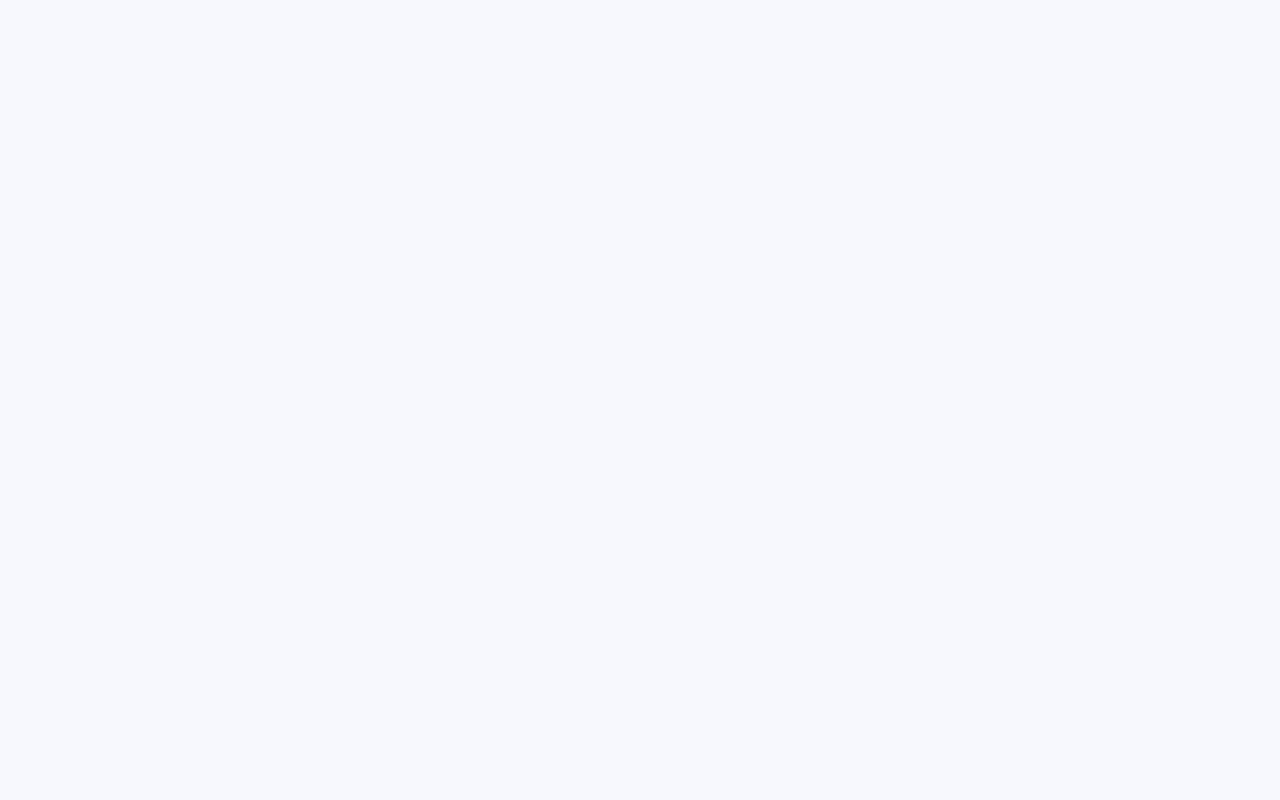
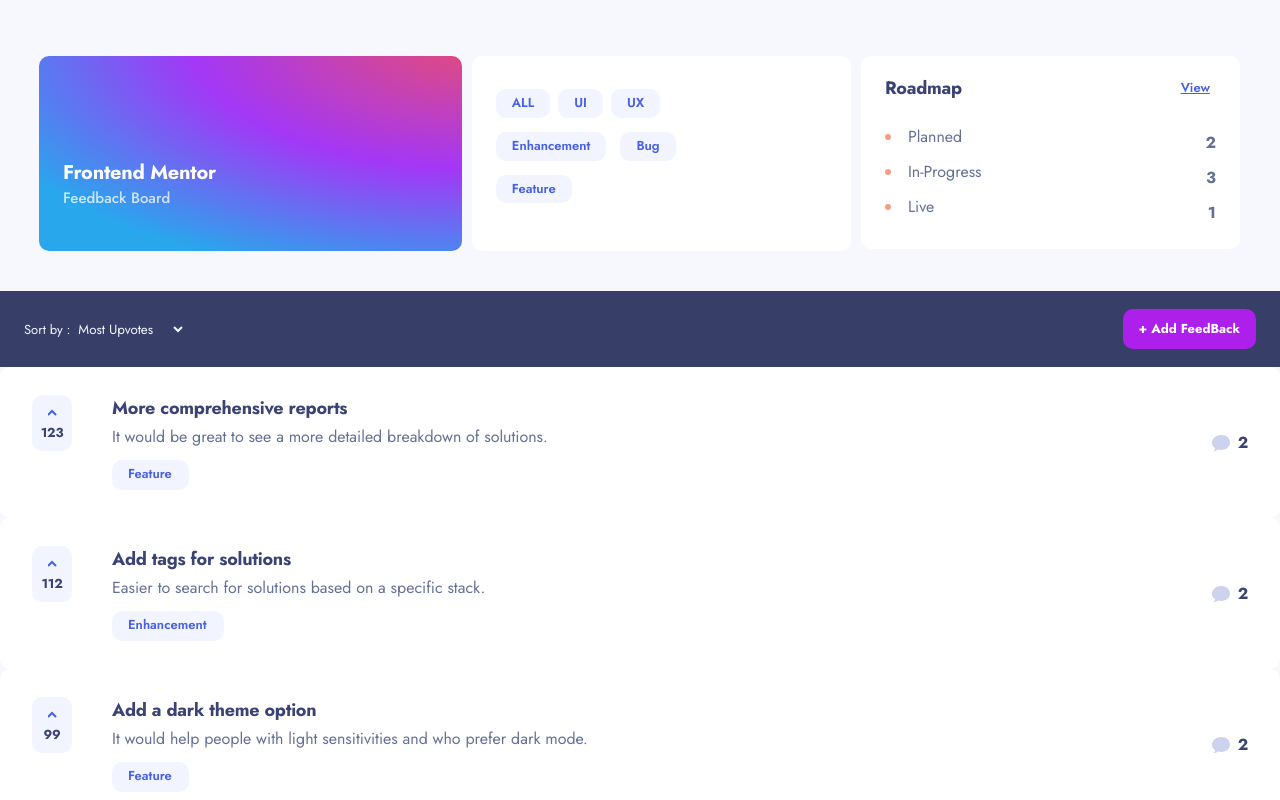
Before and after one commit to acunmedyaakademi/sude-irem-berna-mucahit-feedback-board, a React (Vite) app: page /home in a window 1280 px wide. Before the commit this address had no page. Shown: the top 800 px of the page. Built offline with nearby package versions, Linux system fonts and the light colour scheme.

Commit message:
navigate kullanarak yonlendirmeler yapildi.

```diff
--- a/src/App.css
+++ b/src/App.css
@@ -901,8 +901,9 @@
 .edit-feedback-page {
   margin: 108px 24px;
 }
-.feedback-newpage-main-cont {
+.feedback-newpage-main {
   padding: 0 24px;
+  background-color: var(--white);
 }
 .feedback-newpage-main h2 {
   padding-top: 44px;
@@ -1420,6 +1421,7 @@
   }
   .feedback-newpage-main {
     padding: 0 42px;
+
   }
   .feedback-newpage-main h2 {
     padding-top: 52px;
--- a/src/App.jsx
+++ b/src/App.jsx
@@ -28,7 +28,7 @@
     <>
       <DataContext.Provider value={{ data, setData, currentUser}}>
         <Routes>
-          <Route path='/' element={<Home />} />
+          <Route path='/home' element={<Home />} />
           <Route path={'/feedback-details/:feedbackId'} element={<FeedbackDetails />} />
           <Route path='/new-feedback' element={<NewFeedback />} />
           <Route path='/edit-feedback/:feedbackId' element={<EditFeedback />} />
--- a/src/pages/EditFeedback.jsx
+++ b/src/pages/EditFeedback.jsx
@@ -38,7 +38,7 @@
 
   function handleDelete() {
     setData(data.filter(x => x.id != feedbackId))
-    navigate("/")
+    navigate("/home")
     console.log(data)
   }
 
--- a/src/pages/NewFeedback.jsx
+++ b/src/pages/NewFeedback.jsx
@@ -1,19 +1,16 @@
-import { useParams } from "react-router-dom";
+import { useNavigate, useParams } from "react-router-dom";
 import { useContext } from "react";
 import { DataContext } from "../App";
 import { useState } from "react";
 import GoBackBtn from "../components/GoBackBtn";
 
 export default function NewFeedback() {
-  const { feedbackId } = useParams();
-
-  const { data, setData } = useContext(DataContext);
-
+  const navigate = useNavigate();
   const [feedback, setFeedback] = useState({
     title: "",
     category: "",
     detail: "",
-    comments: []
+    comments: [],
   });
 
   const handleChange = (e) => {
@@ -22,6 +19,10 @@
 
   const handleSubmit = (e) => {
     e.preventDefault();
+
+    console.log("Gönderilen Veri:", feedback);
+
+    navigate("/home", { state: feedback });
   };
 
   return (
@@ -69,7 +70,9 @@
                 ></textarea>
               </div>
               <div className="edit-feedback-btns-container">
-                <button className="addfeedback-btn">Add Feedback</button>
+                <button type="submit" className="addfeedback-btn">
+                  Add Feedback
+                </button>
                 <button
                   className="feedback-btn"
                   onClick={() =>
```
